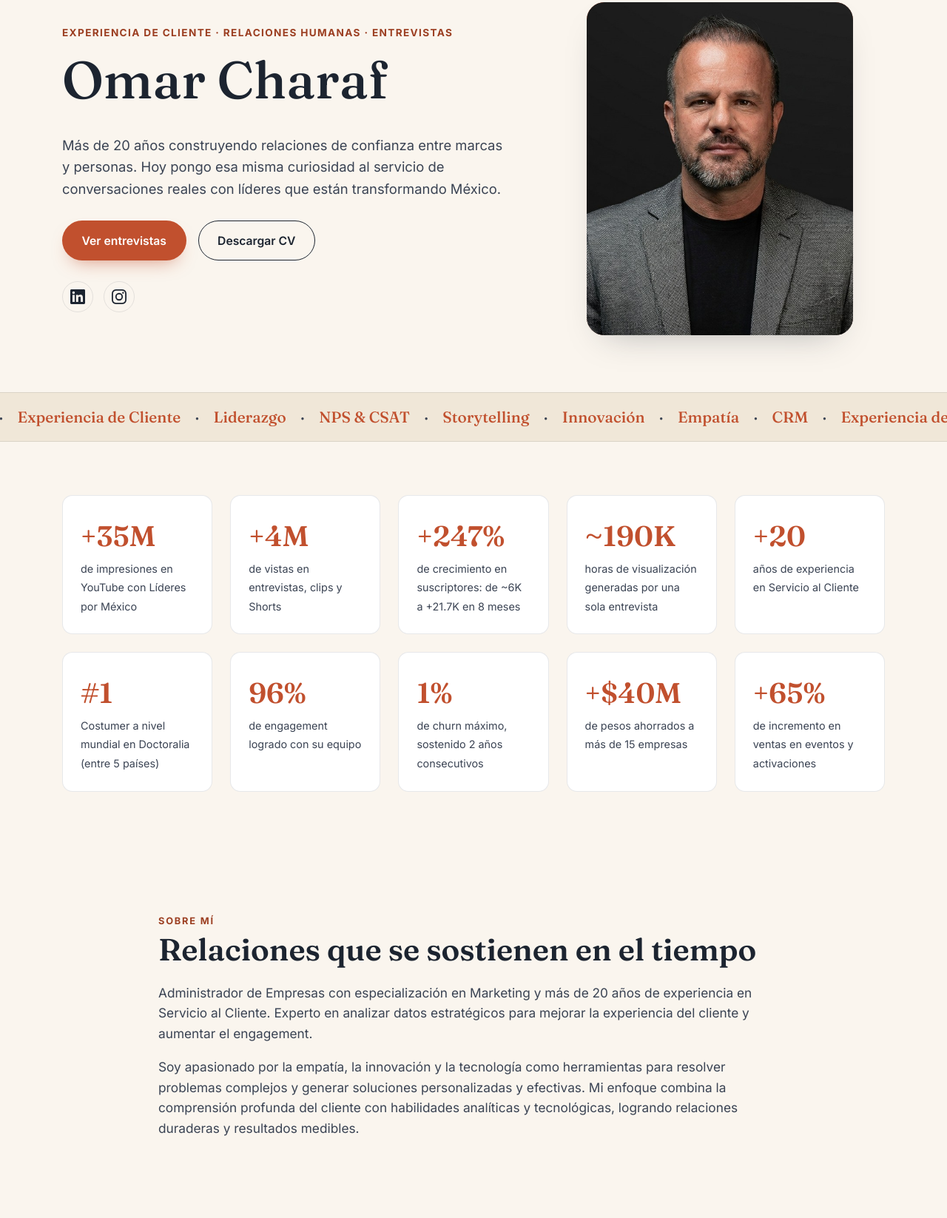
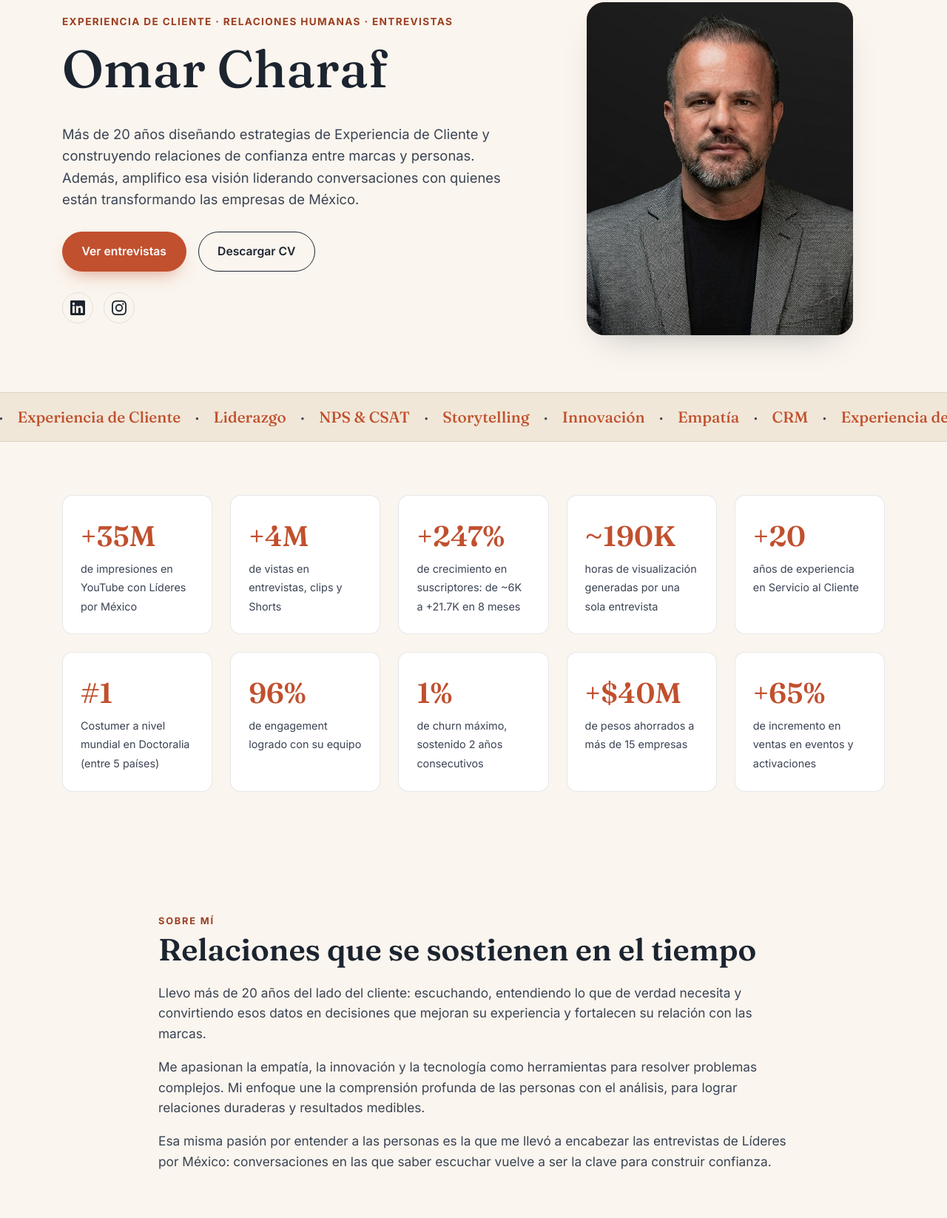
Before and after one commit to omarcharafmarca/omar-charaf-landing, a plain HTML site: page index.html in a window 1280 px wide. Shown: the part 134-1780 px from the top of the page at 74% size. Drawn offline with Linux system fonts and the light colour scheme.

Commit message:
Unificar narrativa: inicio, Sobre mí, Entrevistas y Contacto

```diff
--- a/index.html
+++ b/index.html
@@ -56,9 +56,10 @@
         <p class="eyebrow">Experiencia de cliente · Relaciones humanas · Entrevistas</p>
         <h1>Omar Charaf</h1>
         <p class="hero-lead">
-          Más de 20 años construyendo relaciones de confianza entre marcas y
-          personas. Hoy pongo esa misma curiosidad al servicio de conversaciones
-          reales con líderes que están transformando México.
+          Más de 20 años diseñando estrategias de Experiencia de Cliente y
+          construyendo relaciones de confianza entre marcas y personas. Además,
+          amplifico esa visión liderando conversaciones con quienes están
+          transformando las empresas de México.
         </p>
         <div class="hero-actions">
           <a class="btn btn-primary" href="#entrevistas">Ver entrevistas</a>
@@ -106,17 +107,20 @@
       <h2><span class="section-kicker">Sobre mí</span>Relaciones que se sostienen en el tiempo</h2>
       <div class="bio-text">
         <p>
-          Administrador de Empresas con especialización en Marketing y más de
-          20 años de experiencia en Servicio al Cliente. Experto en analizar
-          datos estratégicos para mejorar la experiencia del cliente y aumentar
-          el engagement.
+          Llevo más de 20 años del lado del cliente: escuchando, entendiendo
+          lo que de verdad necesita y convirtiendo esos datos en decisiones que
+          mejoran su experiencia y fortalecen su relación con las marcas.
         </p>
         <p>
-          Soy apasionado por la empatía, la innovación y la tecnología como
-          herramientas para resolver problemas complejos y generar soluciones
-          personalizadas y efectivas. Mi enfoque combina la comprensión
-          profunda del cliente con habilidades analíticas y tecnológicas,
-          logrando relaciones duraderas y resultados medibles.
+          Me apasionan la empatía, la innovación y la tecnología como
+          herramientas para resolver problemas complejos. Mi enfoque une la
+          comprensión profunda de las personas con el análisis, para lograr
+          relaciones duraderas y resultados medibles.
+        </p>
+        <p>
+          Esa misma pasión por entender a las personas es la que me llevó a
+          encabezar las entrevistas de Líderes por México: conversaciones en
+          las que saber escuchar vuelve a ser la clave para construir confianza.
         </p>
       </div>
     </div>
@@ -153,9 +157,10 @@
     <div class="wrap">
       <h2><span class="section-kicker">Entrevistas</span>Conversaciones con líderes de México</h2>
       <p class="section-lead">
-        Un espacio para escuchar, de viva voz, cómo piensan quienes están
-        construyendo empresas, equipos y comunidades en México.
-        En total suman <strong id="vistasTotal">1,969,952</strong> vistas en YouTube.
+        Cada entrevista es un ejercicio constante de escucha, criterio de
+        negocio y conexión directa con directivos, fundadores y figuras que
+        están construyendo empresas, equipos y comunidades en México.
+        Hasta hoy, estas conversaciones suman <strong id="vistasTotal">1,969,952</strong> vistas en YouTube.
       </p>
       <div class="vistas-wrap" id="vistasTabla"><!-- inyectado por script.js --></div>
       <ul class="video-grid" id="videoGrid"><!-- inyectado por script.js --></ul>
@@ -167,8 +172,9 @@
     <div class="wrap contacto-inner">
       <h2><span class="section-kicker">Contacto</span>Conversemos</h2>
       <p class="section-lead">
-        ¿Buscas fortalecer la experiencia de tus clientes o quieres invitarme
-        a conversar? Escríbeme directamente.
+        ¿Buscas un líder para transformar la experiencia de tus clientes,
+        impulsar un proyecto estratégico o sumar una voz a Líderes por México?
+        Escríbeme directamente.
       </p>
       <div class="contacto-grid">
         <a class="contacto-card" href="mailto:omarcharaf@gmail.com">
```
